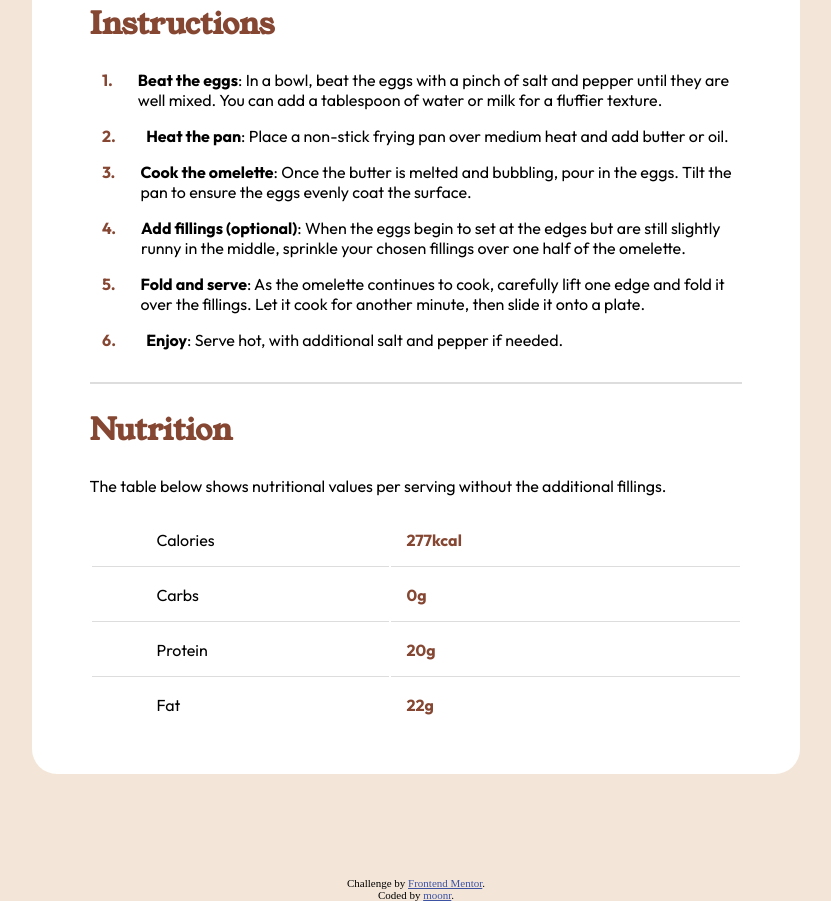
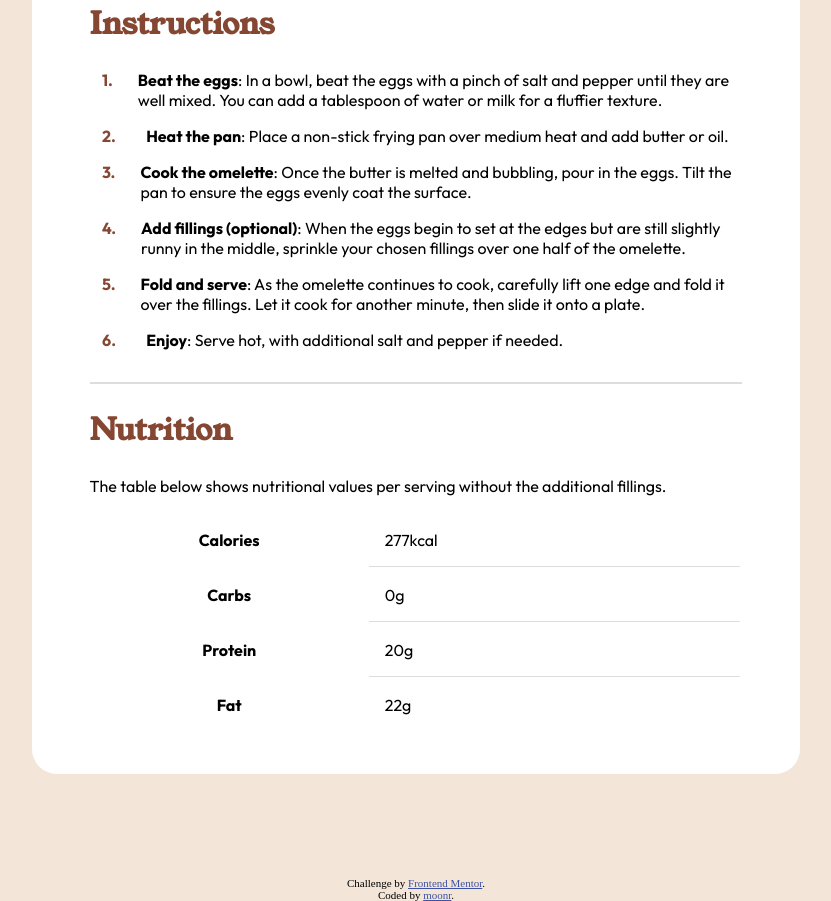
Before and after one commit to moon361/frontend-mentor-projects, a plain HTML site: page recipe page/index.html in a window 1280 px wide. Shown: the part 1162-2063 px from the top of the page, without its empty margins (224-1055 px from the left). Drawn offline with Linux system fonts and the light colour scheme; a web font is replaced by a local one.

Commit message:
fixed table block code

```diff
--- a/recipe page/index.html
+++ b/recipe page/index.html
@@ -21,11 +21,11 @@
   <main>
     <img class="omelette-image" src="assets/images/image-omelette.jpeg" alt="hehe">
     <div id="content">
-      <section class="border">
+      <section>
         <h1>Simple Omelette Recipe</h1>
         <p>An easy and quick dish, perfect for any meal. This classic omelette combines beaten eggs cooked to perfection, optionally filled with your choice of cheese, vegetables, or meats.</p>
       </section>
-      <section class="card border">
+      <section class="card">
         <h3>Preparation time</h3>
         <ul>
           <li><div><strong>Total</strong>: Approximately 10 minutes</div></li>
@@ -33,7 +33,7 @@
           <li><div><strong>Cooking</strong>: 5 minutes</div></li>
         </ul>
       </section>
-      <section class="ingredients border">
+      <section class="ingredients">
         <h2>Ingredients</h2>
         <ul>
           <li><div>2-3 large eggs</div></li>
@@ -44,7 +44,7 @@
         </ul>
       </section>
       <hr>
-      <section class=" instructions border">
+      <section class=" instructions">
         <h2>Instructions</h2>
         <ol>
           <li><div><strong>Beat the eggs</strong>: In a bowl, beat the eggs with a pinch of salt and pepper until they are well mixed. You can add a tablespoon of water or milk for a fluffier texture.</div></li>
@@ -56,26 +56,26 @@
         </ol>
       </section>
       <hr>
-      <section class="border">
+      <section>
         <h2>Nutrition</h2>
         <p>The table below shows nutritional values per serving without the additional fillings.</p>
         <table class="table">
           <tbody>
             <tr>
-              <td class="nutrients">Calories</td>
-              <td class="nutrients-amount">277kcal</td>
+              <th>Calories</th>
+              <td>277kcal</td>
             </tr>
             <tr>
-              <td class="nutrients">Carbs</td>
-              <td class="nutrients-amount">0g</td>
+              <th>Carbs</th>
+              <td>0g</td>
             </tr>
             <tr>
-              <td class="nutrients">Protein</td>
-              <td class="nutrients-amount">20g</td>
+              <th>Protein</th>
+              <td>20g</td>
             </tr>
             <tr>
-              <td class="nutrients no-border">Fat</td>
-              <td class="nutrients-amount no-border">22g</td>
+              <th class="no-border">Fat</th>
+              <td class="no-border">22g</td>
             </tr>
           </tbody>
         </table>
```
